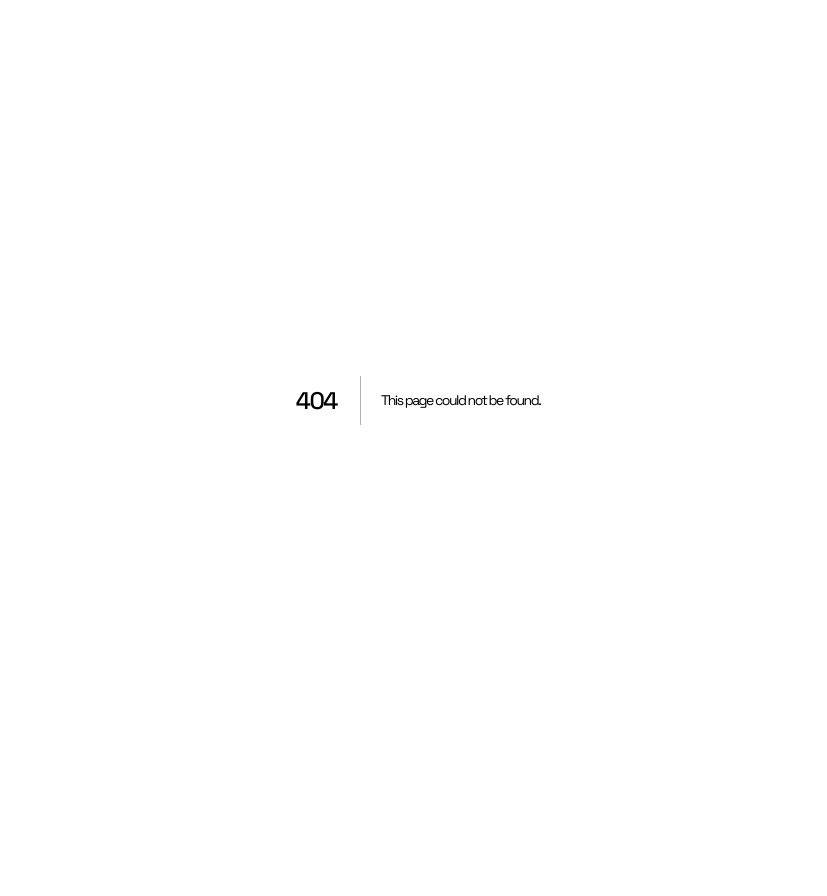
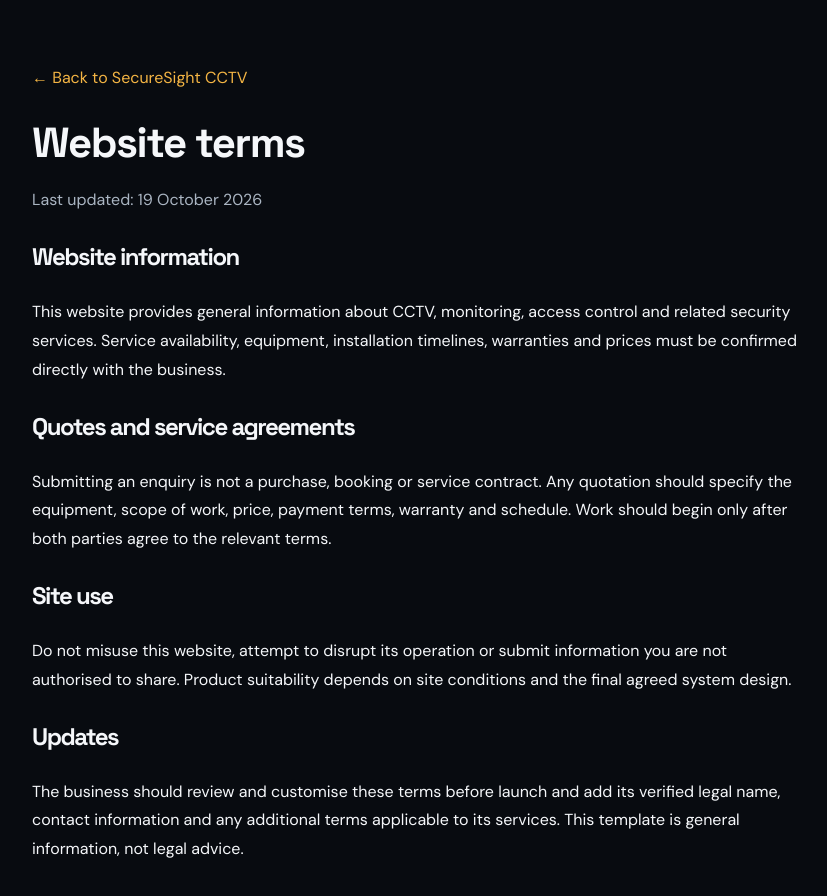
Before and after one commit to Manu-del-source/SecureSight-CCTV, a Next.js app: page /terms in a window 1280 px wide. Before the commit this address had no page. Shown: the top 896 px of the page, without its empty margins (222-1049 px from the left). Before the commit the page ends 800 px from the top, so only its background shows below. Built offline with nearby package versions, Linux system fonts and the light colour scheme.

Commit message:
Add website terms for SecureSight

```diff
--- /dev/null
+++ b/app/terms/page.tsx
@@ -0,0 +1,17 @@
+export const metadata = { title: "Website Terms", description: "Terms for using the SecureSight CCTV website." };
+
+export default function TermsPage() {
+  return <main style={{maxWidth:820,margin:"0 auto",padding:"64px 24px",lineHeight:1.8,color:"#f5f7fa"}}>
+    <a href="/" style={{color:"#f4b544"}}>← Back to SecureSight CCTV</a>
+    <h1 style={{fontSize:42,marginTop:28}}>Website terms</h1>
+    <p style={{color:"#aab5c2"}}>Last updated: 19 October 2026</p>
+    <h2>Website information</h2>
+    <p>This website provides general information about CCTV, monitoring, access control and related security services. Service availability, equipment, installation timelines, warranties and prices must be confirmed directly with the business.</p>
+    <h2>Quotes and service agreements</h2>
+    <p>Submitting an enquiry is not a purchase, booking or service contract. Any quotation should specify the equipment, scope of work, price, payment terms, warranty and schedule. Work should begin only after both parties agree to the relevant terms.</p>
+    <h2>Site use</h2>
+    <p>Do not misuse this website, attempt to disrupt its operation or submit information you are not authorised to share. Product suitability depends on site conditions and the final agreed system design.</p>
+    <h2>Updates</h2>
+    <p>The business should review and customise these terms before launch and add its verified legal name, contact information and any additional terms applicable to its services. This template is general information, not legal advice.</p>
+  </main>;
+}
```
